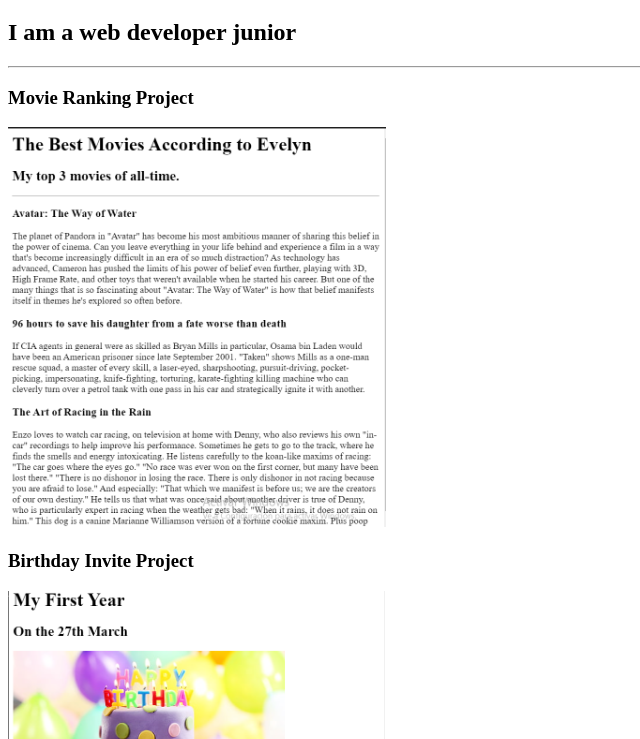
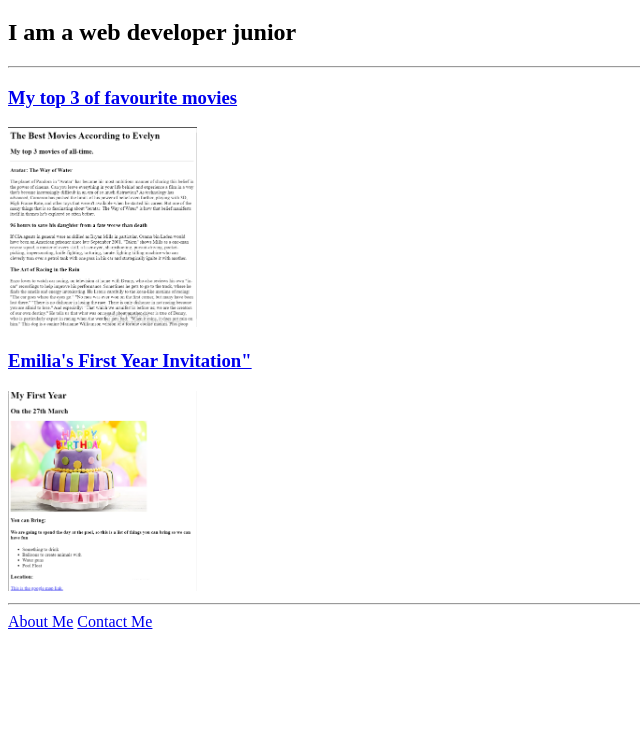
Before and after one commit to Evelyncetera/html-portfolio, a plain HTML site: page index.html in a window 1280 px wide. Shown: the part 61-800 px from the top of the page, without its empty margins (0-640 px from the left). Drawn offline with Linux system fonts and the light colour scheme.

Commit message:
Changes on index

```diff
--- a/index.html
+++ b/index.html
@@ -11,17 +11,17 @@
     <body>
         <h1>Evelyn Cetera's Porfolio</h1>
         <h2>I am a web developer junior</h2>
+    <hr/>
+    <h3><a href="./public/movie-ranking.html">My top 3 of favourite movies</a></h3>
+        <img src="./assets/images/Top 3 movies.png" height="200"></a>
+    <h3><a href="./public/birthday-invite.html">Emilia's First Year Invitation"</a></h3>
+        <img src="./assets/images/Birthday invitation project.png" height="200"></a>
+    <hr/>
+    <a href="./public/about.html">About Me</a>
+    <a href="./public/contact.html">Contact Me</a>
 
-    <hr/>
-        <h3>Movie Ranking Project</h3>
-        <a href="./public/movie-ranking.html" alt="My top 3 of favourite movies"><img src="./assets/images/Top 3 movies.png" height="400"></a>
+    </body>
 
-        <h3>Birthday Invite Project</h3>
-        <a href="./public/birthday-invite.html" alt="Emilia's First Year Invitation"><img src="./assets/images/Birthday invitation project.png" height="400"></a>
-
-        <a href="./public/contact.html">Contact Me</a>
-        <a href="./public/about.html">About Me</a>
-    </body>
 
 
 
```
